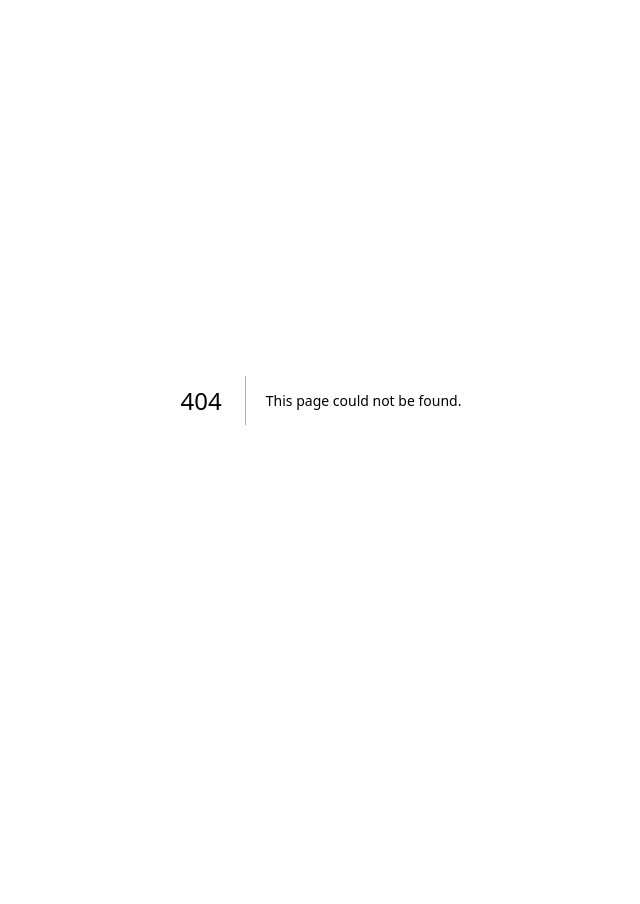
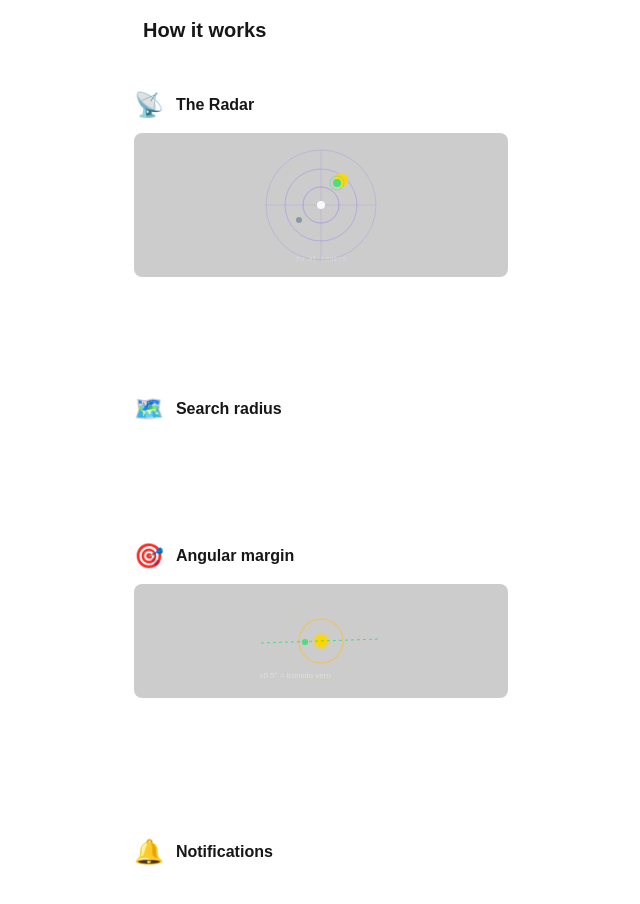
Before and after one commit to CristianoSticca/SolarMoon-PlaneTransitTracking, a Next.js app: page /en/guide in a window 1280 px wide. Before the commit this address had no page. Shown: the top 904 px of the page, without its empty margins (319-959 px from the left). Before the commit the page ends 800 px from the top, so only its background shows below. Built offline with nearby package versions, Linux system fonts and the light colour scheme.

Commit message:
feat: add guide page with visual explanations of radar, margin, and notifications

```diff
--- /dev/null
+++ b/app/[locale]/guide/page.tsx
@@ -0,0 +1,27 @@
+import { getTranslations } from 'next-intl/server'
+import { GuideContent } from '@/components/guide/GuideContent'
+import Link from 'next/link'
+
+export default async function GuidePage({
+  params,
+}: {
+  params: Promise<{ locale: string }>
+}) {
+  const { locale } = await params
+  const t = await getTranslations('guide')
+
+  return (
+    <div className="min-h-dvh max-w-md mx-auto p-4 pb-8">
+      <div className="flex items-center gap-3 mb-6">
+        <Link
+          href={`/${locale}/monitor`}
+          className="text-white/50 hover:text-white transition-colors text-lg"
+        >
+          ←
+        </Link>
+        <h1 className="text-xl font-bold">{t('title')}</h1>
+      </div>
+      <GuideContent />
+    </div>
+  )
+}
--- /dev/null
+++ b/components/guide/GuideContent.tsx
@@ -0,0 +1,99 @@
+'use client'
+
+import { useTranslations } from 'next-intl'
+
+function Section({
+  icon,
+  title,
+  desc,
+  visual,
+}: {
+  icon: string
+  title: string
+  desc: string
+  visual?: React.ReactNode
+}) {
+  return (
+    <div className="rounded-xl border border-white/10 bg-white/5 p-5 space-y-3">
+      <div className="flex items-center gap-3">
+        <span className="text-2xl">{icon}</span>
+        <h2 className="text-base font-semibold">{title}</h2>
+      </div>
+      {visual && (
+        <div className="rounded-lg bg-black/20 p-3 flex justify-center">{visual}</div>
+      )}
+      <p className="text-sm text-white/60 leading-relaxed">{desc}</p>
+    </div>
+  )
+}
+
+function RadarDiagram() {
+  return (
+    <svg width="120" height="120" viewBox="0 0 120 120">
+      <circle cx="60" cy="60" r="55" fill="none" stroke="rgba(139,92,246,0.2)" strokeWidth="1" />
+      <circle cx="60" cy="60" r="36" fill="none" stroke="rgba(139,92,246,0.3)" strokeWidth="1" />
+      <circle cx="60" cy="60" r="18" fill="none" stroke="rgba(139,92,246,0.4)" strokeWidth="1" />
+      <line x1="5" y1="60" x2="115" y2="60" stroke="rgba(139,92,246,0.15)" strokeWidth="1" />
+      <line x1="60" y1="5" x2="60" y2="115" stroke="rgba(139,92,246,0.15)" strokeWidth="1" />
+      {/* Observer */}
+      <circle cx="60" cy="60" r="4" fill="white" opacity="0.9" />
+      {/* Moon */}
+      <circle cx="80" cy="35" r="7" fill="#ffd700" opacity="0.9" />
+      {/* Transit aircraft */}
+      <circle cx="76" cy="38" r="4" fill="#4ade80" />
+      <circle cx="76" cy="38" r="7" fill="none" stroke="#4ade80" strokeWidth="1" opacity="0.5" />
+      {/* Other aircraft */}
+      <circle cx="38" cy="75" r="3" fill="#64748b" opacity="0.6" />
+      <text x="60" y="116" textAnchor="middle" fill="rgba(255,255,255,0.3)" fontSize="7" fontFamily="monospace">tu al centro</text>
+    </svg>
+  )
+}
+
+function MarginDiagram() {
+  return (
+    <svg width="140" height="90" viewBox="0 0 140 90">
+      {/* Wide margin */}
+      <circle cx="70" cy="45" r="38" fill="none" stroke="rgba(251,191,36,0.15)" strokeDasharray="4" strokeWidth="1" />
+      {/* Disc margin */}
+      <circle cx="70" cy="45" r="22" fill="none" stroke="rgba(251,191,36,0.5)" strokeWidth="1.5" />
+      {/* Moon disc */}
+      <circle cx="70" cy="45" r="9" fill="rgba(255,215,0,0.3)" />
+      <circle cx="70" cy="45" r="6" fill="#ffd700" />
+      {/* Aircraft path through disc */}
+      <line x1="10" y1="47" x2="130" y2="43" stroke="#4ade80" strokeWidth="1" strokeDasharray="3" />
+      <circle cx="54" cy="46" r="3" fill="#4ade80" />
+      <text x="8" y="82" fill="rgba(255,255,255,0.4)" fontSize="8">±0.5° = transito vero</text>
+    </svg>
+  )
+}
+
+export function GuideContent() {
+  const t = useTranslations('guide')
+
+  return (
+    <div className="space-y-4">
+      <Section
+        icon="📡"
+        title={t('radar.title')}
+        desc={t('radar.desc')}
+        visual={<RadarDiagram />}
+      />
+      <Section
+        icon="🗺️"
+        title={t('radius.title')}
+        desc={t('radius.desc')}
+      />
+      <Section
+        icon="🎯"
+        title={t('margin.title')}
+        desc={t('margin.desc')}
+        visual={<MarginDiagram />}
+      />
+      <Section
+        icon="🔔"
+        title={t('notifications.title')}
+        desc={t('notifications.desc')}
+      />
+    </div>
+  )
+}
```
